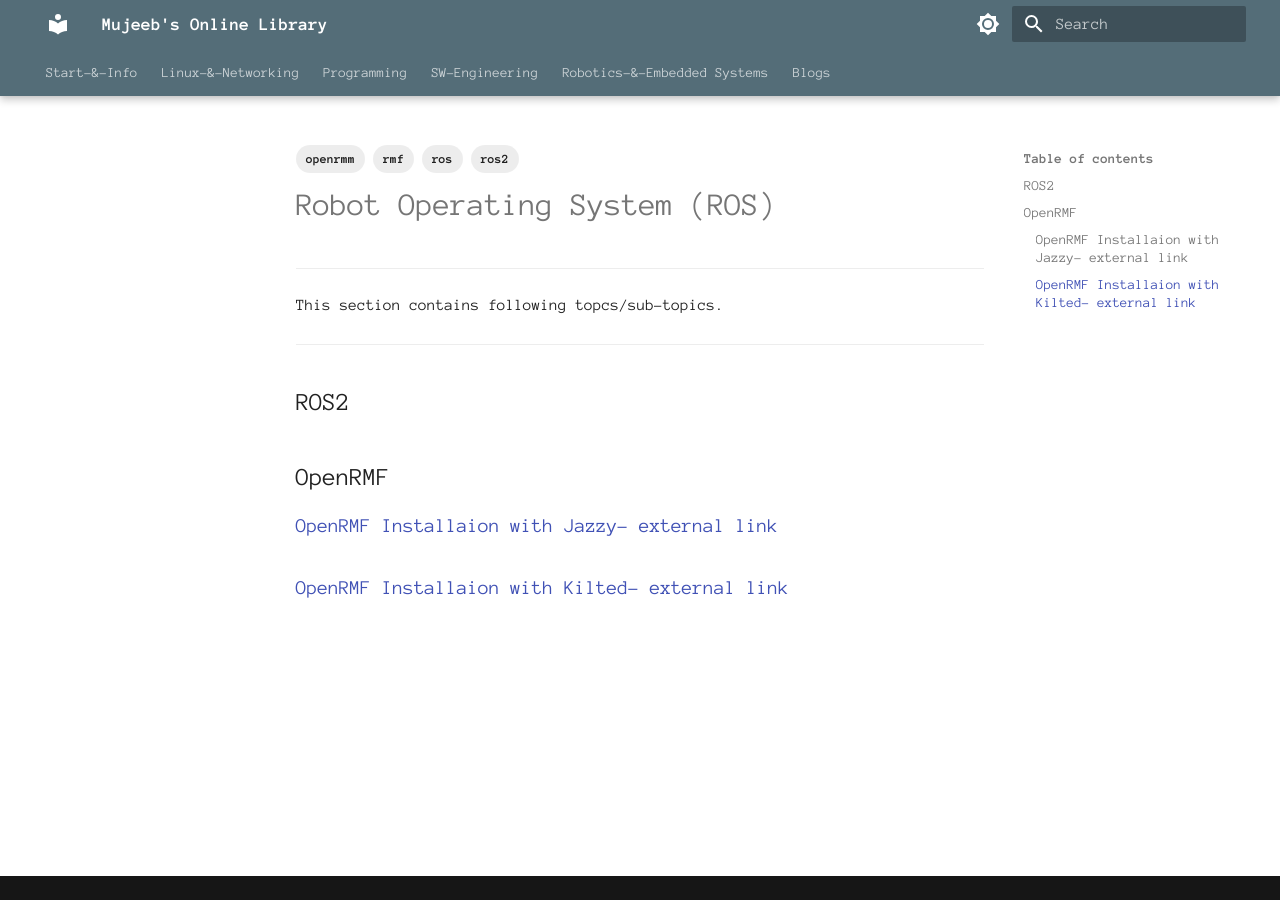
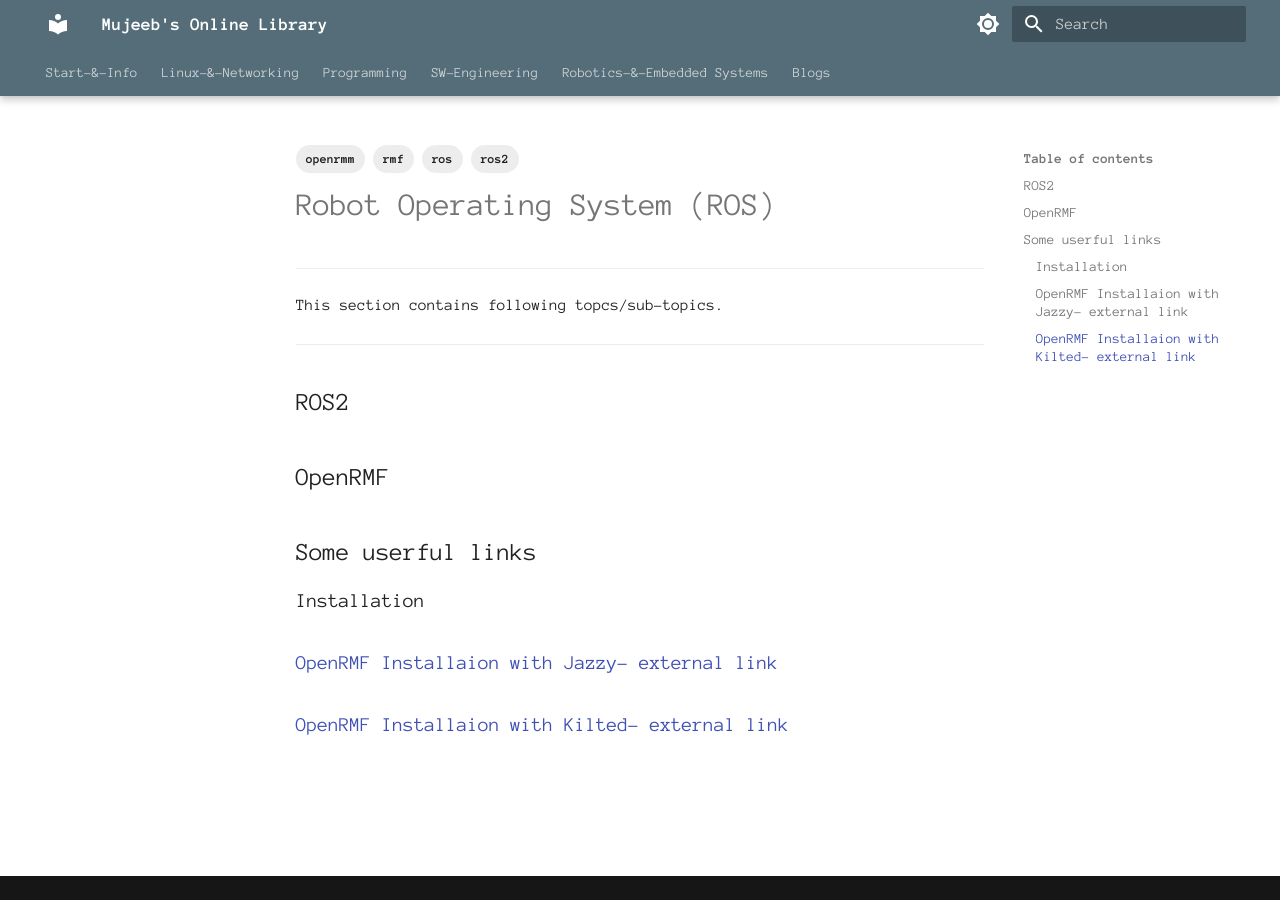
Before and after one commit to alohamujeeb/alohamujeeb.github.io, an MkDocs documentation site: the page built from docs/embsys-drobot/ros-rmf/index.md, in a window 1280 px wide. Built offline with MkDocs 1.6.1 and Material for MkDocs 9.7.7, drawn with Linux system fonts in a browser that asks for light colours.

Commit message:
files restructured

```diff
--- a/docs/embsys-drobot/ros-rmf/index.md
+++ b/docs/embsys-drobot/ros-rmf/index.md
@@ -17,6 +17,11 @@ This section contains following topcs/sub-topics.
 
 ## OpenRMF
 
+
+## Some userful links
+
+### Installation
+
 ### [OpenRMF Installaion with Jazzy- external link ](https://faizansiddiqui.me/writings/pages/guide-to-install-open-rmf-on-ubuntu-2404-with-ros-2-jazzy-jalisco)
 
 ### [OpenRMF Installaion with Kilted- external link ](https://faizansiddiqui.me/writings/pages/guide-to-install-open-rmf-on-ubuntu-2404-with-ros-2-kilted-kaiju)
```
Also changed, not shown: docs/sweng/docker101/getting-started.md (+0 -3 lines), docs/sweng/docker101/index.md (+4 -0 lines).
